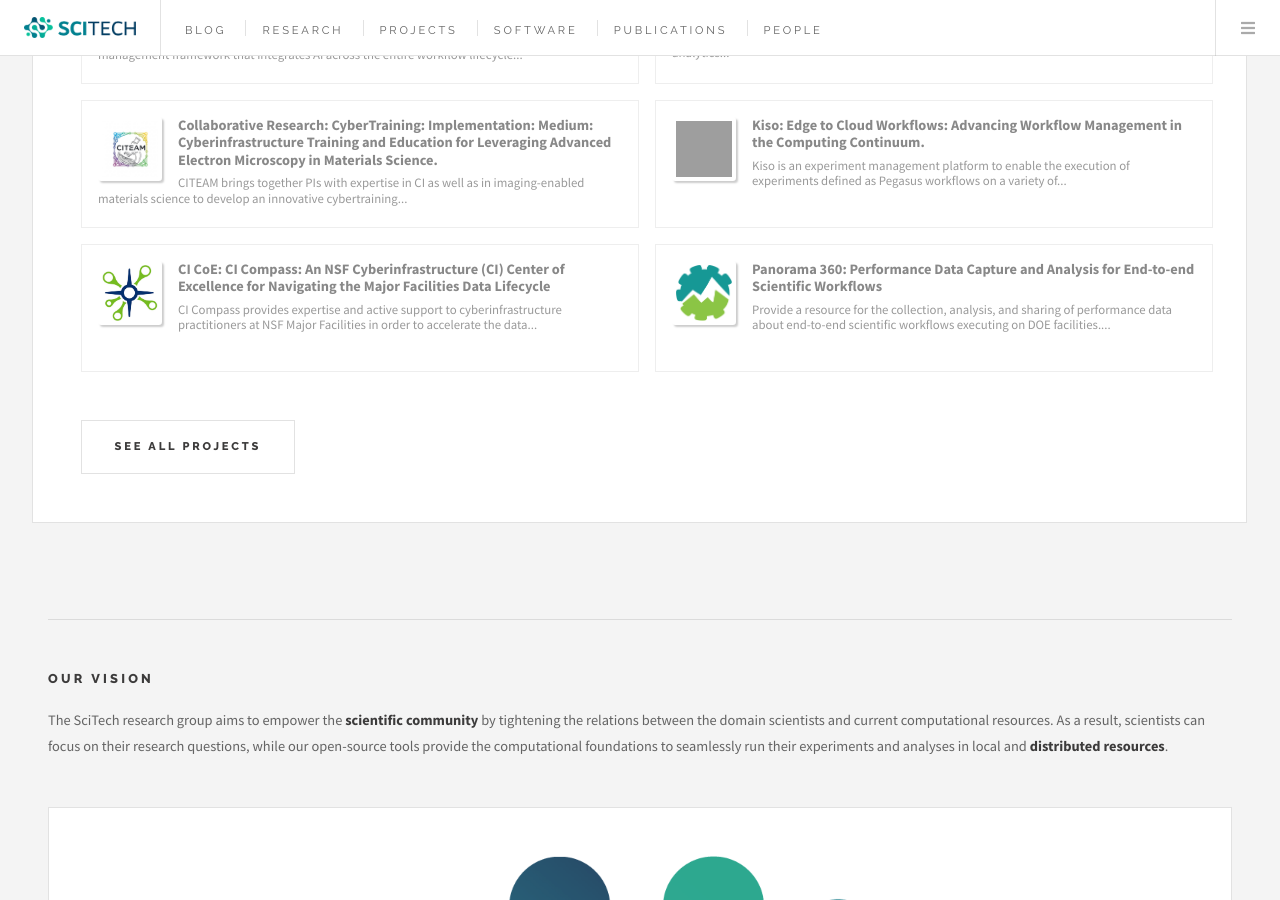
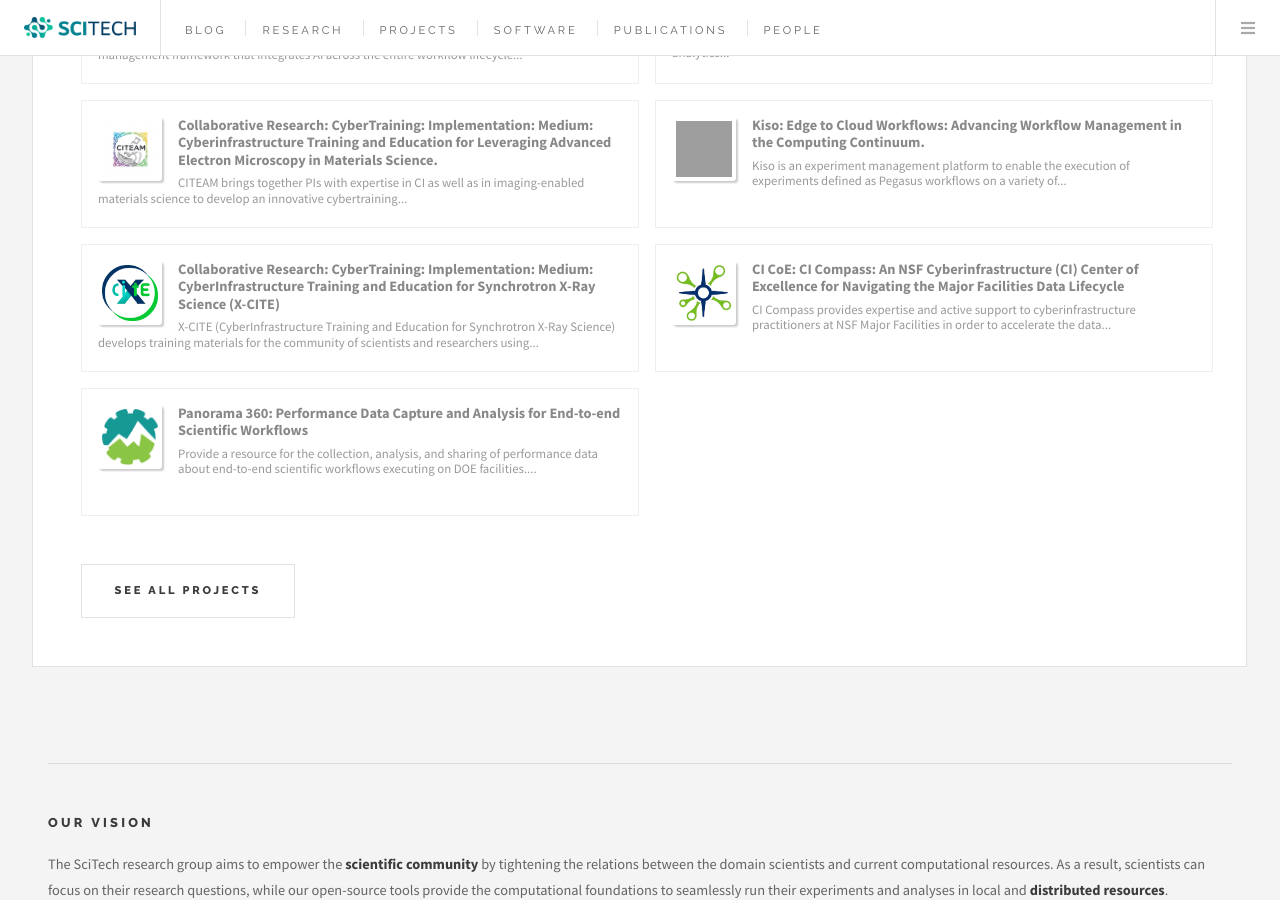
Before and after one commit to scitech-isi/scitech-isi.github.io, a Jekyll site: the page built from index.html, in a window 1280 px wide and 900 px high, scrolled down 2593 px. Built offline with Jekyll 4.4.1, drawn with Linux system fonts in a browser that asks for light colours; grey boxes are pictures that could not be loaded.

Commit message:
added xcite project

```diff
--- a/_data/research_projects.yml
+++ b/_data/research_projects.yml
@@ -45,6 +45,19 @@
   funding: NSF
   website: http://kiso.scitech.group/
   award: 2403051
+  active: true
+  featured: true
+  colors:
+    r: 247
+    g: 247
+    b: 242
+
+- title: 'Collaborative Research: CyberTraining: Implementation: Medium: CyberInfrastructure Training and Education for Synchrotron X-Ray Science (X-CITE)'
+  description: 'X-CITE (CyberInfrastructure Training and Education for Synchrotron X-Ray Science) develops training materials for the community of scientists and researchers using the CHESS synchrotron X-ray facility and similar light sources.'
+  image: xcite.png
+  funding: NSF
+  website: https://xcitecourse.org
+  award: 2320375
   active: true
   featured: true
   colors:
```
Also changed, not shown: images/projects/xcite.png (added).
